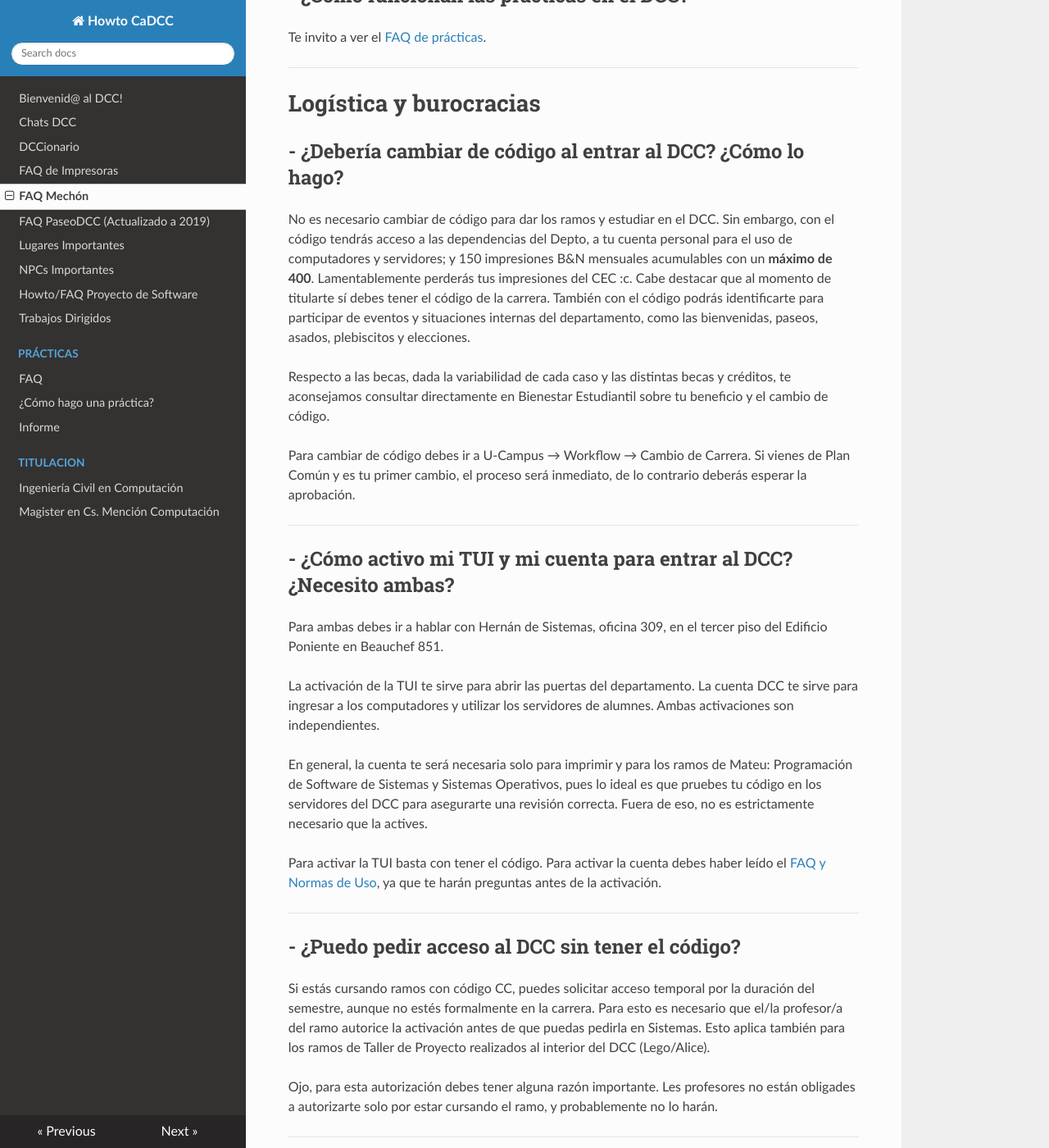
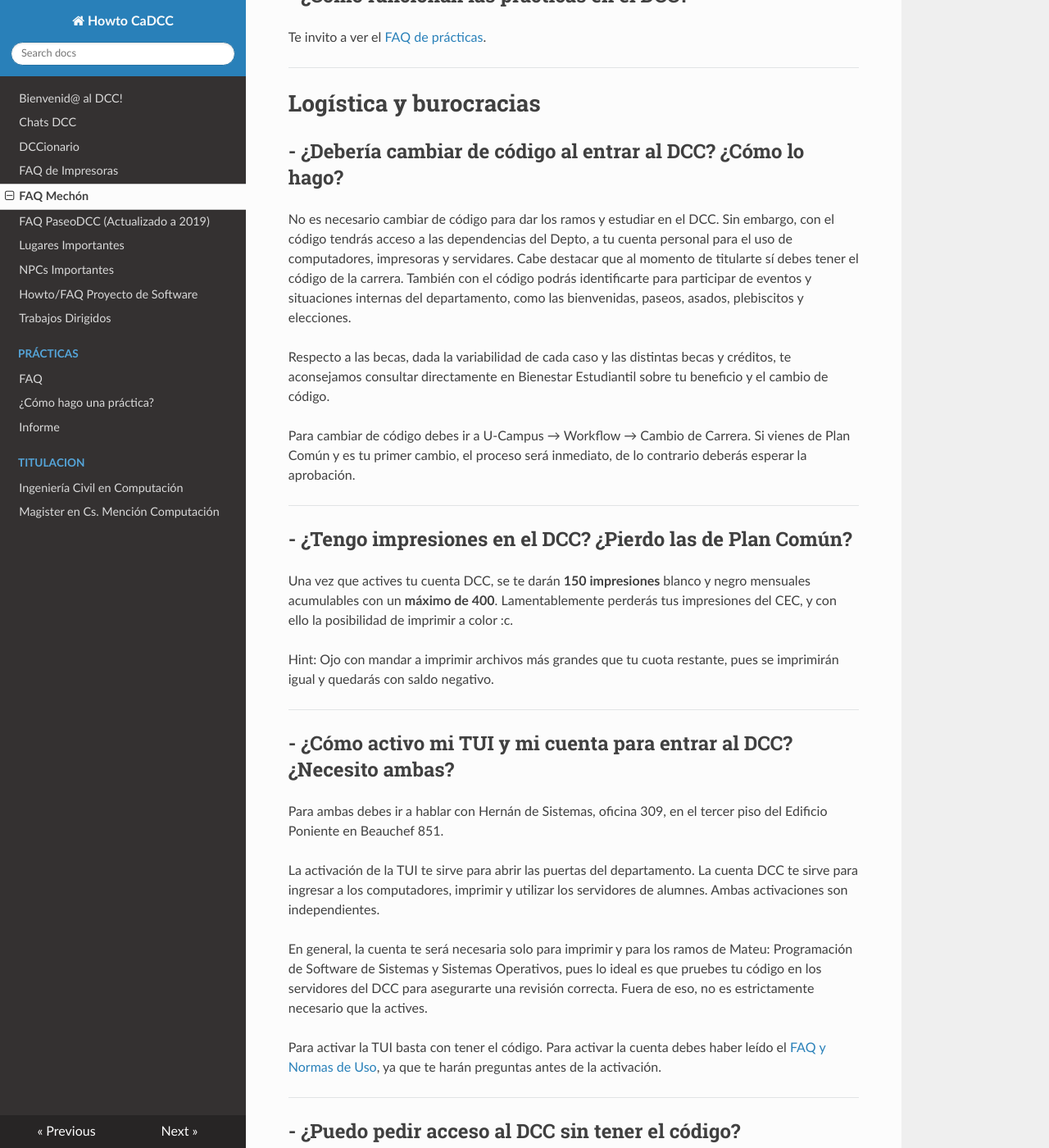
Before and after one commit to cadcc/howto, an MkDocs documentation site: the page built from docs/FAQ Mechón.md, in a window 1280 px wide and 1400 px high, scrolled down 7234 px. Shown: the whole window at 82% size. Built offline with MkDocs 1.6.1, drawn with Linux system fonts in a browser that asks for light colours; nearby versions of some CDN libraries.

Commit message:
Update FAQ Mechón.md

```diff
--- a/docs/FAQ Mechón.md
+++ b/docs/FAQ Mechón.md
@@ -199,7 +199,7 @@ Te invito a ver el [FAQ de prácticas](https://faq.cadcc.cl/es/latest/Pr%C3%A1ct
 
 ## - ¿Debería cambiar de código al entrar al DCC? ¿Cómo lo hago?
 
-No es necesario cambiar de código para dar los ramos y estudiar en el DCC. Sin embargo, con el código tendrás acceso a las dependencias del Depto, a tu cuenta personal para el uso de computadores y servidores; y 150 impresiones B&N mensuales acumulables con un **máximo de 400**. Lamentablemente perderás tus impresiones del CEC :c. Cabe destacar que al momento de titularte sí debes tener el código de la carrera. También con el código podrás identificarte para participar de eventos y situaciones internas del departamento, como las bienvenidas, paseos, asados, plebiscitos y elecciones.
+No es necesario cambiar de código para dar los ramos y estudiar en el DCC. Sin embargo, con el código tendrás acceso a las dependencias del Depto, a tu cuenta personal para el uso de computadores, impresoras y servidares. Cabe destacar que al momento de titularte sí debes tener el código de la carrera. También con el código podrás identificarte para participar de eventos y situaciones internas del departamento, como las bienvenidas, paseos, asados, plebiscitos y elecciones.
 
 Respecto a las becas, dada la variabilidad de cada caso y las distintas becas y créditos, te aconsejamos consultar directamente en Bienestar Estudiantil sobre tu beneficio y el cambio de código.
 
@@ -207,11 +207,19 @@ Para cambiar de código debes ir a U-Campus → Workflow → Cambio de Carrera.
 
 ---
 
+## - ¿Tengo impresiones en el DCC? ¿Pierdo las de Plan Común?
+
+Una vez que actives tu cuenta DCC, se te darán **150 impresiones** blanco y negro mensuales acumulables con un **máximo de 400**. Lamentablemente perderás tus impresiones del CEC, y con ello la posibilidad de imprimir a color :c.
+
+Hint: Ojo con mandar a imprimir archivos más grandes que tu cuota restante, pues se imprimirán igual y quedarás con saldo negativo.
+
+---
+
 ## - ¿Cómo activo mi TUI y mi cuenta para entrar al DCC? ¿Necesito ambas?
 
 Para ambas debes ir a hablar con Hernán de Sistemas, oficina 309, en el tercer piso del Edificio Poniente en Beauchef 851.
 
-La activación de la TUI te sirve para abrir las puertas del departamento. La cuenta DCC te sirve para ingresar a los computadores y utilizar los servidores de alumnes. Ambas activaciones son independientes.
+La activación de la TUI te sirve para abrir las puertas del departamento. La cuenta DCC te sirve para ingresar a los computadores, imprimir y utilizar los servidores de alumnes. Ambas activaciones son independientes.
 
 En general, la cuenta te será necesaria solo para imprimir y para los ramos de Mateu: Programación de Software de Sistemas y Sistemas Operativos, pues lo ideal es que pruebes tu código en los servidores del DCC para asegurarte una revisión correcta. Fuera de eso, no es estrictamente necesario que la actives.
 
```
